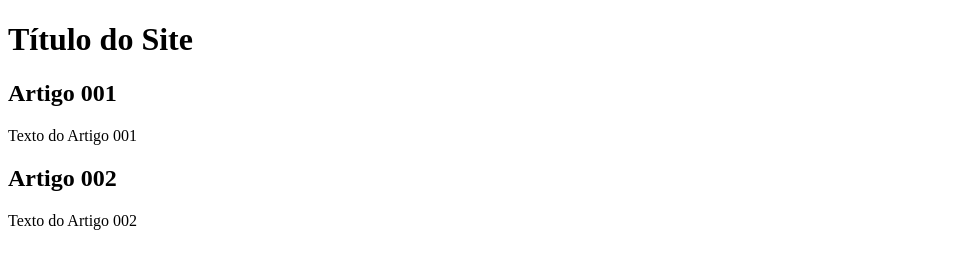
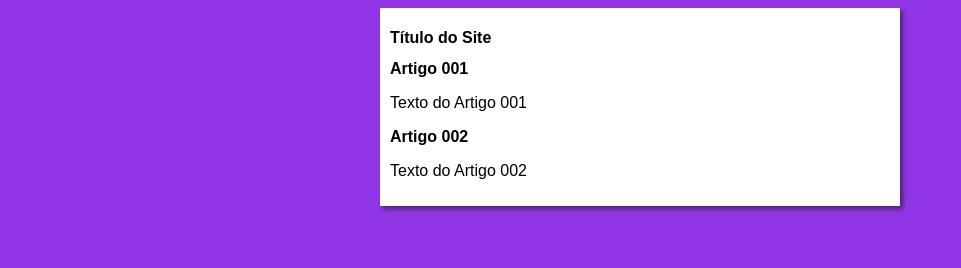
Before and after one commit to gabrielrdebarros/projeto-site, a plain HTML site: page index.html in a window 1280 px wide. Shown: the whole page, without its empty margins (0-961 px from the left). Drawn offline with Linux system fonts and the light colour scheme.

Commit message:
Iniciei o design

```diff
--- /dev/null
+++ b/estilos/style.css
@@ -0,0 +1,17 @@
+* {
+    font-family: Arial, Helvetica, sans-serif;
+    font-size: 16px;
+}
+
+body {
+    background-color: rgb(145, 54, 231);
+
+}
+
+main {
+    background-color: white;
+    width: 500px;
+    margin: auto;
+    padding: 10px;
+    box-shadow: 3px 3px 5px rgba(0, 0, 0, 0.473);
+}
--- a/index.html
+++ b/index.html
@@ -5,6 +5,7 @@
     <meta http-equiv="X-UA-Compatible" content="IE=edge">
     <meta name="viewport" content="width=device-width, initial-scale=1.0">
     <title>T´tulo do Site</title>
+    <link rel="stylesheet" href="estilos/style.css">
 </head>
 <body>
     <main>
```
